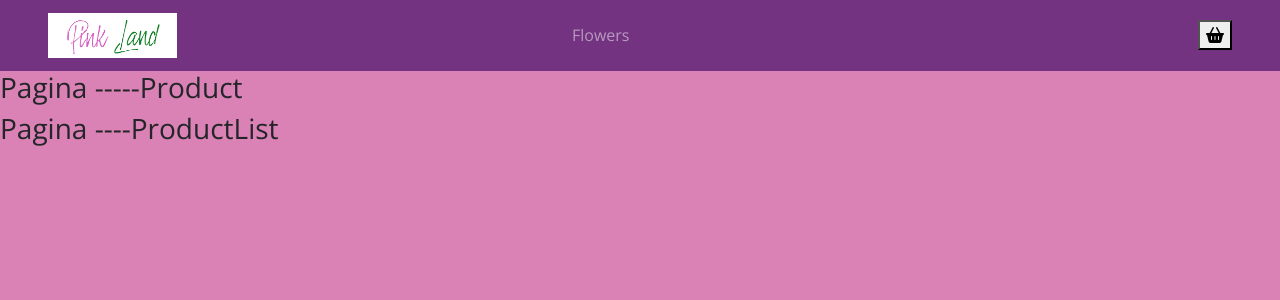
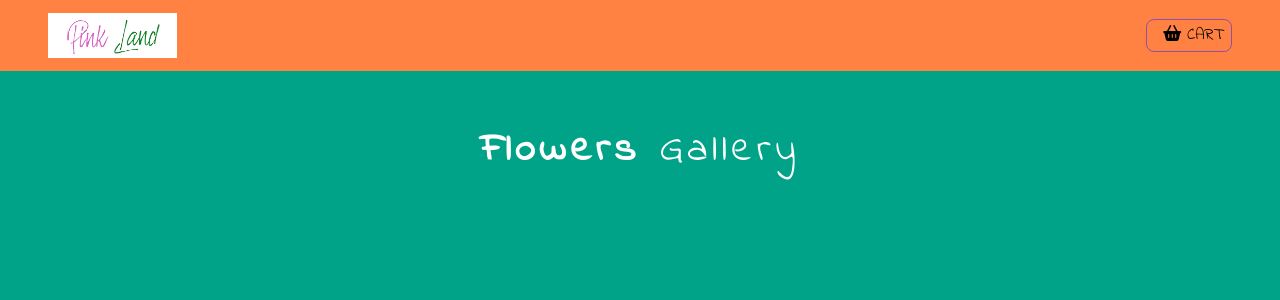
Before and after one commit to mentorxp/pinkland, a React (Create React App) app: page / in a window 1280 px wide. Shown: the top 300 px of the page. Built offline with nearby package versions, Linux system fonts and the light colour scheme; a web font is replaced by a local one.

Commit message:
Buttonstyle and Titlestyle done

```diff
--- a/package.json
+++ b/package.json
@@ -14,7 +14,8 @@
     "react": "^16.13.1",
     "react-dom": "^16.13.1",
     "react-router-dom": "^5.2.0",
-    "react-scripts": "3.4.1"
+    "react-scripts": "3.4.1",
+    "styled-components": "^5.1.1"
   },
   "scripts": {
     "start": "react-scripts start",
--- a/public/index.html
+++ b/public/index.html
@@ -29,6 +29,7 @@
     <link href="https://fonts.googleapis.com/css2?family=Playfair+Display:ital,wght@1,600&display=swap" rel="stylesheet">
     <link href="https://fonts.googleapis.com/css2?family=Caveat&display=swap" rel="stylesheet">
     <link href="https://fonts.googleapis.com/css2?family=Open+Sans&display=swap" rel="stylesheet">
+    <link href="https://fonts.googleapis.com/css2?family=Indie+Flower&display=swap" rel="stylesheet">
      <!--font awesome-->
    <script src="https://kit.fontawesome.com/8a6bbf5dec.js" crossorigin="anonymous"></script>
     <title>PinkLand</title>
--- a/src/App.css
+++ b/src/App.css
@@ -2,37 +2,52 @@
 {
   --mainDarkPurple: #733380;
    --mainlightPurple: #914fa6;
-   --mainPink: #da81b5;
-   --mainWhite: #ffffff;
+   --mainGreen: #00a388;
+   --mainBlack: #000000;
    --mainOrange: #ff8242;
    --mainDark: #232528;
+   --textpink: #f987c5;
+   --textgreen: #d5fd6e;
+   --textWhite: #ffffff;
 
 
 }
 
 body {
-  font-family: 'Open Sans', sans-serif !important;
-  background: var(--mainPink) !important;
+  font-family: 'Indie Flower', cursive !important;
+  background: var(--mainGreen) !important;
 
-  color: var(--mainDark);
+  color: var(--mainBlack);
 }
 
 .text-title {
-  font-family: 'Caveat', cursive;
+  font-family: 'Indie Flower', cursive;
   letter-spacing: 0.3rem;
   text-transform: uppercase;
+
 
 }
 .text-Purple {
   color: var(--mainDarkPurple);
 }
-
+.text-Pink
+{
+color: var(--textpink);
+}
+.text-Green {
+  color: var(--textgreen)
+}
+.text-White
+{
+  color: var(--textWhite);
+}
 .text-bright
 {
   color: var(--mainlightPurple) ;
 }
 .navbar {
-  background-color: var(--mainDarkPurple);
+  background-color: var(--mainOrange);
+
 }
 .navbar-brand{
   width: 25%;
--- /dev/null
+++ b/src/components/Buttonstyle.js
@@ -0,0 +1,20 @@
+import styled from 'styled-components';
+
+
+export const Buttondesign = styled.button`
+text-transform: capitalize;
+font-size: 1rem;
+background:transparent;
+border: 0.1rem solid var(--mainlightPurple);
+border-radius:0.5rem;
+padding: 0.2rem 0.5rem;
+margin: 0.2 rem 0.5rem 0.2rem 0;
+cursor: pointer;
+transition: all 0.5s ease-in-out;
+&:hover {
+    background: var(--mainGreen);
+}
+&:focus {
+    outline: none;
+}
+`
--- a/src/components/Navbar.js
+++ b/src/components/Navbar.js
@@ -2,6 +2,9 @@ import React, {Component} from 'react';
 import {Link} from 'react-router-dom';
 import logoPink from '../logoPink.png';
 import "bootstrap/dist/css/bootstrap.min.css";
+import styled from 'styled-components';
+import {Buttondesign} from './Buttonstyle';
+
 
 
 
@@ -14,13 +17,14 @@ class Navbar extends Component {
            </Link>
         <ul className="navbar-nav align-items-center">
             <li className="nav-item ml-5>">
-                <Link to="/" className="nav-link">Flowers</Link>
+                <Link to="/" className="nav-link"></Link>
             </li>
         </ul>
         <Link to='/cart' className="ml-auto">
-            <button>
-                <i className="fas fa-shopping-basket" />
-            </button>
+            <Buttondesign>
+                <span className="mr-2"></span>
+                <i className="fas fa-shopping-basket" /> CART
+            </Buttondesign>
         </Link>
 
         </nav>
--- a/src/components/ProductList.js
+++ b/src/components/ProductList.js
@@ -1,14 +1,26 @@
 import React, { Component } from 'react';
 import Product from './Product';
+import Titlestyle from './Titlestyle';
 
 
  class ProductList extends Component {
+     state={
+         products:[]
+     }
     render() {
         return (
-            <div>
-               <Product />
-               <h3>Pagina ----ProductList</h3>
-          </div>
+           <React.Fragment>
+               <div className="py-5">
+                   <div className="container">
+<Titlestyle name="Flowers" title="Gallery"/>
+                       <div className="row">
+
+                       </div>
+
+                   </div>
+               </div>
+
+           </React.Fragment>
         )
     }
 }
--- /dev/null
+++ b/src/components/Titlestyle.js
@@ -0,0 +1,14 @@
+import React from 'react';
+
+ function Titlestyle({name, title}) {
+    return (
+        <div className="row">
+           <div className=" col-10 mx-auto my-2 text-center text-title">
+               <h1 className="text-capitalize font-wight-bold text-White" >  <strong className="text-White">{name} </strong> {title}</h1>
+
+           </div>
+
+        </div>
+    )
+}
+export default Titlestyle;
--- a/src/index.css
+++ b/src/index.css
@@ -1,13 +1,10 @@
 body {
   margin: 0;
-  font-family: -apple-system, BlinkMacSystemFont, 'Segoe UI', 'Roboto', 'Oxygen',
-    'Ubuntu', 'Cantarell', 'Fira Sans', 'Droid Sans', 'Helvetica Neue',
-    sans-serif;
+  font-family: 'Indie Flower', cursive;
   -webkit-font-smoothing: antialiased;
   -moz-osx-font-smoothing: grayscale;
 }
 
 code {
-  font-family: source-code-pro, Menlo, Monaco, Consolas, 'Courier New',
-    monospace;
+  font-family: 'Indie Flower', cursive;
 }
```
Also changed, not shown: 1 other file (tests, documents, lock files or other folders).
